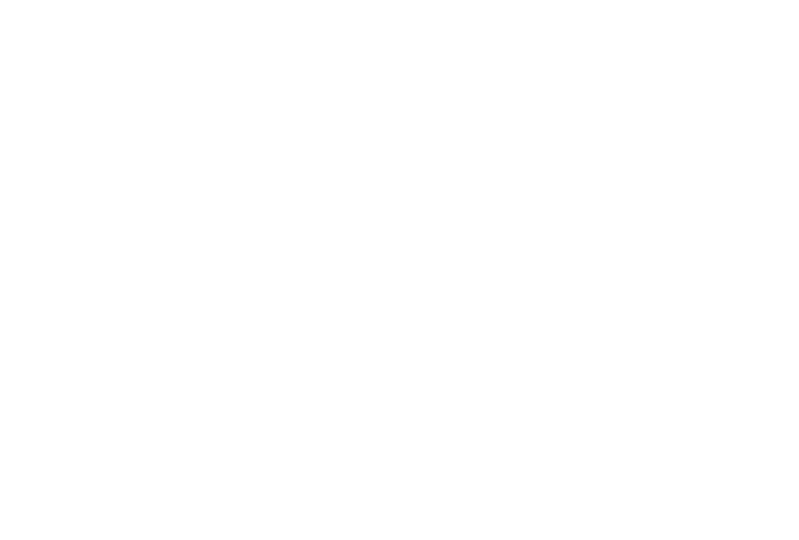
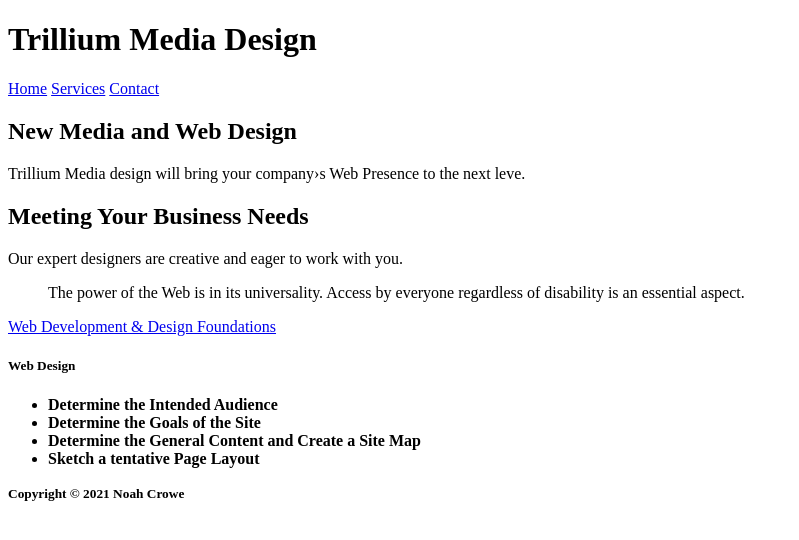
Before and after one commit to 44144Sp21/ch2-inclassnotes-noahgcrowe, a plain HTML site: page index.html in a window 1280 px wide. Shown: the whole page, without its empty margins (0-799 px from the left). Drawn offline with Linux system fonts and the light colour scheme.

Commit message:
Created Ch2InClassNotes
Added code to index file and created services and contact pages.

```diff
--- a/index.html
+++ b/index.html
@@ -1,10 +1,39 @@
 <!DOCTYPE html>
 <html lang="en">
 	<head>
-		<title>LASTNAME Chapter 2 InClass Notes</title>
+		<title>Crowe Chapter 2 InClass Notes</title>
 		<meta charset="utf-8">
 	</head>
-<body>
+    <body>
+        <h1>Trillium Media Design</h1>
 
-</body>
+        <nav>
+            <a href="index.html">Home</a>
+            <a href="services.html">Services</a>
+            <a href="contact.html">Contact</a>
+        </nav>
+        <main>
+            <h2>New Media and Web Design</h2>
+            <p>Trillium Media design will bring your company&rsaquo;s Web Presence to the next leve.</p>
+            <h2>Meeting Your Business Needs</h2>
+            <p>Our expert designers are creative and eager to work with you.</p>
+
+            <blockquote>The power of the Web is in its universality. Access by everyone regardless of disability is an essential aspect.
+            </blockquote>
+
+            <a href="http://webdevfoundations.net">Web Development &amp; Design Foundations</a>
+
+            <h5>Web Design</h5>
+            <ul>
+                <li><strong>Determine the Intended Audience</strong></li>
+                <li><strong>Determine the Goals of the Site</strong></li>
+                <li><strong>Determine the General Content and Create a Site Map</strong></li>
+                <li><strong>Sketch a tentative Page Layout</strong></li>
+            </ul>
+        </main>
+        <footer>
+            <small><strong>Copyright &copy; 2021 Noah Crowe</strong></small>
+        </footer>
+
+    </body>
 </html>
```
Also changed, not shown: contact.html (added, +30 -0 lines), services.html (added, +30 -0 lines).
